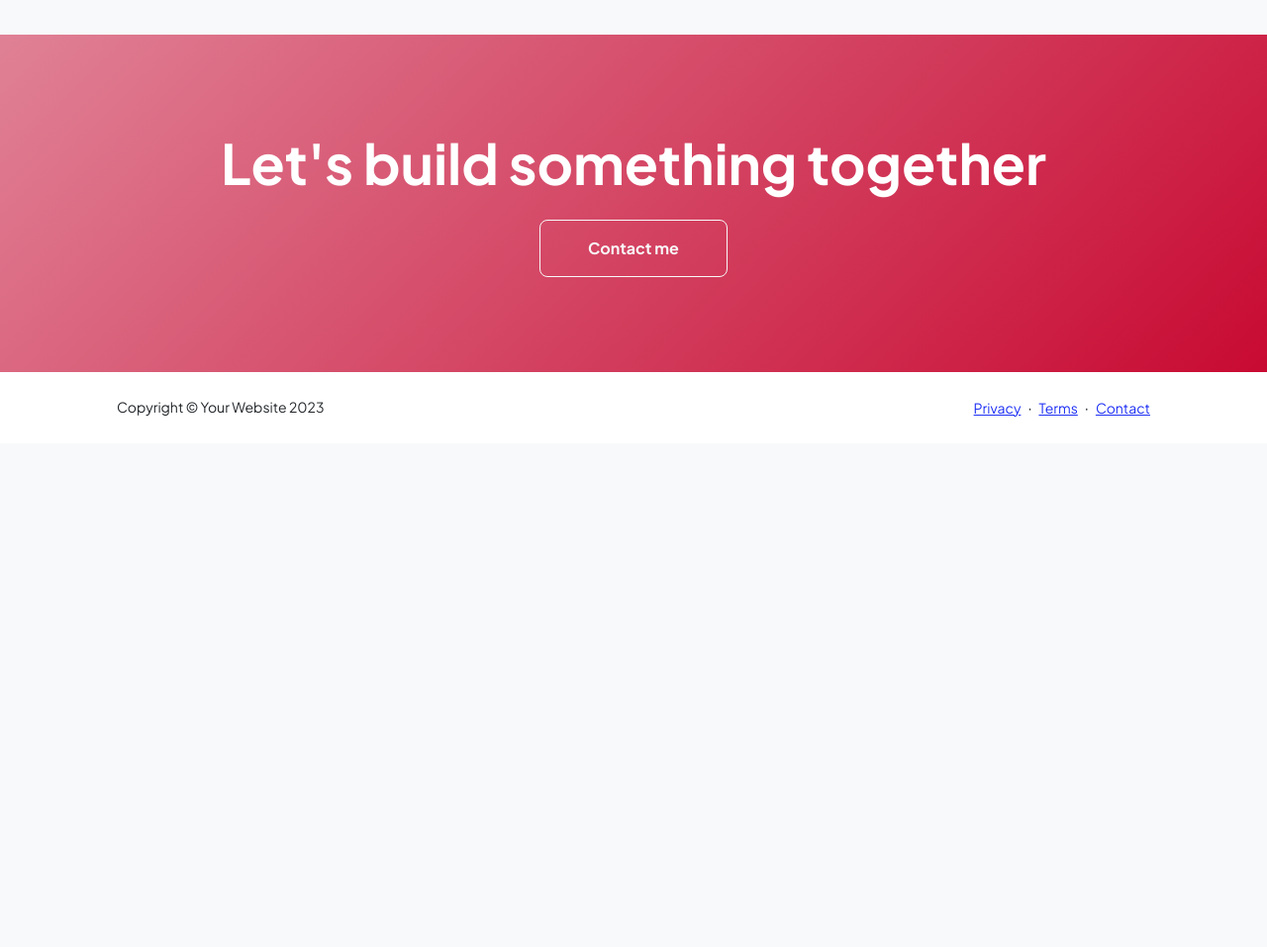
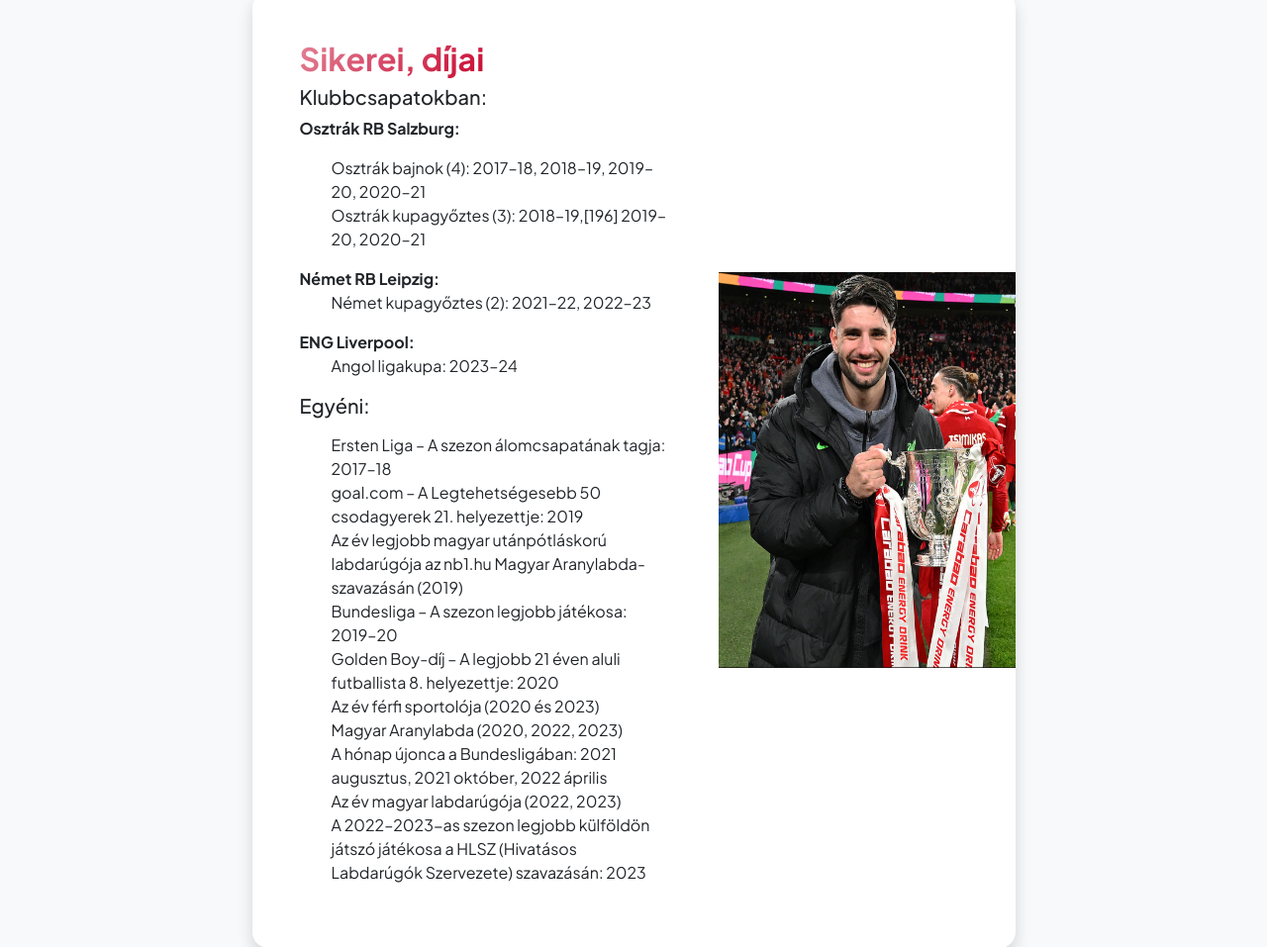
Before and after one commit to mentekoppany/Rajongoi9A-E, a plain HTML site: page fooldal/projects.html in a window 1280 px wide. Shown: the part 1135-2092 px from the top of the page at 99% size. Before the commit the page ends 1583 px from the top, so only its background shows below. Drawn offline with nearby package versions, Linux system fonts and the light colour scheme.

Commit message:
Tudnivalok

```diff
--- a/fooldal/projects.html
+++ b/fooldal/projects.html
@@ -22,11 +22,11 @@
             <!-- Navigation-->
             <nav class="navbar navbar-expand-lg navbar-light bg-white py-3">
                 <div class="container px-5">
-                    <a class="navbar-brand" href="index.html"><span class="fw-bolder text-primary">Start Bootstrap</span></a>
+                    <a class="navbar-brand" href="index.html"><span><img src="assets/liverpoolbadgefulltransparentbackground.png" alt="" height="53px"></span></a>
                     <button class="navbar-toggler" type="button" data-bs-toggle="collapse" data-bs-target="#navbarSupportedContent" aria-controls="navbarSupportedContent" aria-expanded="false" aria-label="Toggle navigation"><span class="navbar-toggler-icon"></span></button>
                     <div class="collapse navbar-collapse" id="navbarSupportedContent">
                         <ul class="navbar-nav ms-auto mb-2 mb-lg-0 small fw-bolder">
-                            <li class="nav-item"><a class="nav-link" href="index.html">Home</a></li>
+                            <li class="nav-item"><a class="nav-link" href="index.html">Főoldal</a></li>
                             <li class="nav-item"><a class="nav-link" href="resume.html">Resume</a></li>
                             <li class="nav-item"><a class="nav-link" href="projects.html">Projects</a></li>
                             <li class="nav-item"><a class="nav-link" href="contact.html">Contact</a></li>
@@ -38,7 +38,7 @@
             <section class="py-5">
                 <div class="container px-5 mb-5">
                     <div class="text-center mb-5">
-                        <h1 class="display-5 fw-bolder mb-0"><span class="text-gradient d-inline">Projects</span></h1>
+                        <h1 class="display-5 fw-bolder mb-0"><span class="text-gradient d-inline">Tudnivalók</span></h1>
                     </div>
                     <div class="row gx-5 justify-content-center">
                         <div class="col-lg-11 col-xl-9 col-xxl-8">
@@ -47,8 +47,9 @@
                                 <div class="card-body p-0">
                                     <div class="d-flex align-items-center">
                                         <div class="p-5">
-                                            <h2 class="fw-bolder">Project Name 1</h2>
-                                            <p>Lorem ipsum dolor sit amet consectetur adipisicing elit. Eius at enim eum illum aperiam placeat esse? Mollitia omnis minima saepe recusandae libero, iste ad asperiores! Explicabo commodi quo itaque! Ipsam!</p>
+                                            <h2 class="fw-bolder"><span class="text-gradient d-inline">Élete</span></h2>
+                                            <p>Székesfehérváron született 2000. október 25-én. 2007-ben kezdett el focizni apjával először a Videotonban, majd a fehérvári Főnix Gold FC-ben. A 2015-16-os szezont az MTK Budapest akadémiáján töltötte. Később visszatért a Főnix Goldba, az U17-es és az U19-es csapatba a 2016-17-es szezonban. 2016 júliusában hároméves szerződést kötött a Salzburggal, 2017 márciusában csatlakozott az U18-as korosztályhoz. Június 13-án az FC Liefering bejelentette, hogy Szoboszlai náluk folytatja pályafutását. 2018 januárjában a Red Bull Salzburgnál kezdhette meg a téli felkészülést. 2021-ig szóló szerződést írt alá. A csapat megnyerte a 2017-2018-as osztrák bajnokságot és Szoboszlai aranyérmet vehetett át. 2020. december 17-én igazolt át az RB Leipzigbe. 2025 nyaráig írt alá szerződést. A lipcsei csapat 20 millió eurót fizetett érte Salzburgnak, ezzel ő lett a legdrágább magyar labdarúgó a sportág történetében. A szeméremcsontjában keletkezett gyulladás miatt egy időre visszatért Salzburgba gyógyulni. Később a Leipzig 2026 nyaráig meghosszabbította a szerződést. 2023. július 2-án átigazolt a Liverpoolba, ahol 2028-ig tartó szerződést írt alá. A csapat 70 millió euróért igazolta le, ezzel a Liverpool történetének harmadik legdrágább játékosa lett.
+                                            </p>
                                         </div>
                                         <img class="img-fluid" src="https://dummyimage.com/300x400/343a40/6c757d" alt="..." />
                                     </div>
@@ -59,10 +60,39 @@
                                 <div class="card-body p-0">
                                     <div class="d-flex align-items-center">
                                         <div class="p-5">
-                                            <h2 class="fw-bolder">Project Name 2</h2>
-                                            <p>Lorem ipsum dolor sit amet consectetur adipisicing elit. Eius at enim eum illum aperiam placeat esse? Mollitia omnis minima saepe recusandae libero, iste ad asperiores! Explicabo commodi quo itaque! Ipsam!</p>
+                                            <h2 class="fw-bolder"><span class="text-gradient d-inline">Sikerei, díjai</span></h2>
+                                            <h5>Klubbcsapatokban:</h5>
+
+                                                <p>
+                                                    <b>Osztrák RB Salzburg:</b><br>
+                                                    <ul>
+                                                        <li>Osztrák bajnok (4): 2017–18, 2018–19, 2019–20, 2020–21</li>
+                                                        <li>Osztrák kupagyőztes (3): 2018–19,[196] 2019–20, 2020–21</li>
+                                                    </ul>
+                                                    <b>Német RB Leipzig:</b><br>
+                                                    <ul><li>Német kupagyőztes (2): 2021–22, 2022–23</li></ul>
+                                                    <b>ENG Liverpool:</b><br>
+                                                    <ul><li>Angol ligakupa: 2023–24</li></ul>
+                                                </p>
+                                                <h5>Egyéni:</h5>
+
+                                                <p>
+                                                    <ul>
+                                                        <li>Ersten Liga – A szezon álomcsapatának tagja: 2017–18</li>
+                                                        <li>goal.com – A Legtehetségesebb 50 csodagyerek 21. helyezettje: 2019</li>
+                                                        <li>Az év legjobb magyar utánpótláskorú labdarúgója az nb1.hu Magyar Aranylabda-szavazásán (2019)</li>
+                                                        <li>Bundesliga – A szezon legjobb játékosa: 2019–20</li>
+                                                        <li>Golden Boy-díj – A legjobb 21 éven aluli futballista 8. helyezettje: 2020</li>
+                                                        <li>Az év férfi sportolója (2020 és 2023)</li>
+                                                        <li>Magyar Aranylabda (2020, 2022, 2023)</li>
+                                                        <li>A hónap újonca a Bundesligában: 2021 augusztus, 2021 október, 2022 április</li>
+                                                        <li>Az év magyar labdarúgója (2022, 2023)</li>
+                                                        <li>A 2022–2023-as szezon legjobb külföldön játszó játékosa a HLSZ (Hivatásos Labdarúgók Szervezete) szavazásán: 2023</li>
+                                                    </ul>
+                                                </p>
+
                                         </div>
-                                        <img class="img-fluid" src="https://dummyimage.com/300x400/343a40/6c757d" alt="..." />
+                                        <img class="img-fluid" src="assets/Vagott.Kupa.PNG" alt="..." />
                                     </div>
                                 </div>
                             </div>
@@ -74,30 +104,7 @@
             <section class="py-5 bg-gradient-primary-to-secondary text-white">
                 <div class="container px-5 my-5">
                     <div class="text-center">
-                        <h2 class="display-4 fw-bolder mb-4">Let's build something together</h2>
-                        <a class="btn btn-outline-light btn-lg px-5 py-3 fs-6 fw-bolder" href="contact.html">Contact me</a>
+                        <h4 class="display-4 fw-bolder mb-4">Liverpool</h4>
                     </div>
-                </div>
-            </section>
-        </main>
-        <!-- Footer-->
-        <footer class="bg-white py-4 mt-auto">
-            <div class="container px-5">
-                <div class="row align-items-center justify-content-between flex-column flex-sm-row">
-                    <div class="col-auto"><div class="small m-0">Copyright &copy; Your Website 2023</div></div>
-                    <div class="col-auto">
-                        <a class="small" href="#!">Privacy</a>
-                        <span class="mx-1">&middot;</span>
-                        <a class="small" href="#!">Terms</a>
-                        <span class="mx-1">&middot;</span>
-                        <a class="small" href="#!">Contact</a>
-                    </div>
-                </div>
-            </div>
-        </footer>
-        <!-- Bootstrap core JS-->
-        <script src="https://cdn.jsdelivr.net/npm/bootstrap@5.2.3/dist/js/bootstrap.bundle.min.js"></script>
-        <!-- Core theme JS-->
-        <script src="js/scripts.js"></script>
     </body>
 </html>
```
Also changed, not shown: fooldal/assets/Kupa.jpg (added), fooldal/assets/Vagott.Kupa.PNG (added), fooldal/css/styles.css.
